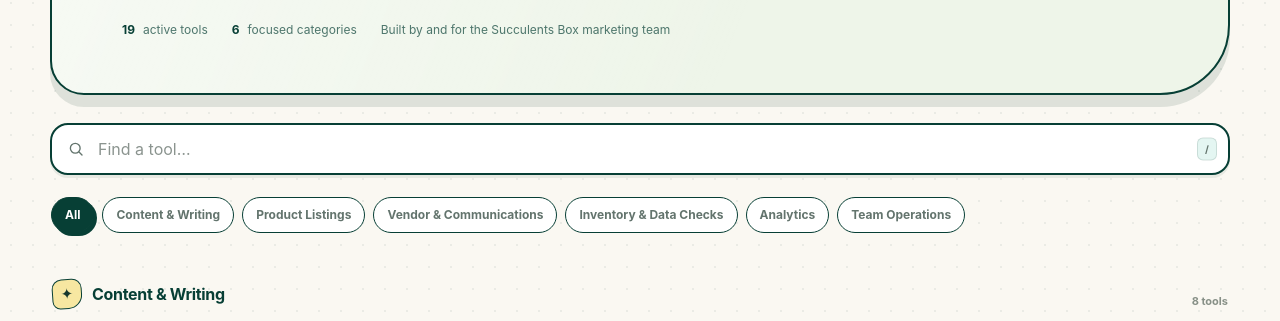
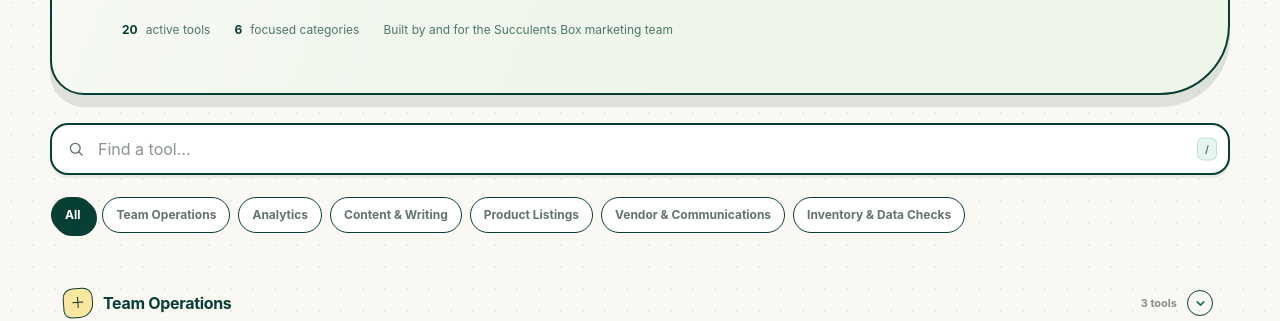
Before and after one commit to emilie-afk/sb-marketing, a plain HTML site: page index.html in a window 1280 px wide. Shown: the part 448-769 px from the top of the page. Drawn offline with Linux system fonts and the light colour scheme.

Commit message:
Add collapsible toolbox sections and dashboard link

```diff
--- a/index.html
+++ b/index.html
@@ -305,11 +305,48 @@
 
     .section-heading {
       display: flex;
-      align-items: end;
+      width: calc(100% - 4px);
+      align-items: center;
       justify-content: space-between;
       gap: 20px;
       margin: 0 2px 14px;
+      padding: 8px 14px 8px 10px;
+      border: 1.5px solid transparent;
+      border-radius: 16px;
+      background: transparent;
+      color: inherit;
+      cursor: pointer;
+      text-align: left;
+      transition: background .18s ease, border-color .18s ease;
     }
+    .section-heading:hover {
+      border-color: var(--forest-950);
+      background: #fffefb;
+    }
+    .section-heading:focus-visible {
+      outline: 3px solid rgba(61, 128, 97, .25);
+      outline-offset: 2px;
+    }
+
+    .section-meta {
+      display: inline-flex;
+      align-items: center;
+      gap: 10px;
+    }
+    .section-chevron {
+      display: grid;
+      place-items: center;
+      width: 26px;
+      height: 26px;
+      border: 1.5px solid var(--forest-950);
+      border-radius: 50%;
+      color: var(--forest-800);
+      transition: transform .22s ease, background .18s ease;
+    }
+    .section-chevron svg { width: 13px; height: 13px; }
+    .section-heading[aria-expanded="false"] .section-chevron { transform: rotate(-90deg); }
+    .section-heading[aria-expanded="false"] { margin-bottom: 4px; }
+    .section-heading:hover .section-chevron { background: var(--sun); }
     .section-title-wrap {
       display: flex;
       align-items: center;
@@ -344,6 +381,7 @@
       grid-template-columns: repeat(3, minmax(0, 1fr));
       gap: 14px;
     }
+    .grid[hidden] { display: none; }
 
     .tool-card {
       position: relative;
@@ -542,7 +580,7 @@
       <h1>Marketing team's toolbox,<br>all in one spot.</h1>
       <p class="hero-copy">The shortcuts, generators, and number-crunchers our team uses every day. Pick a tool and make something good.</p>
       <div class="hero-meta">
-        <span><strong id="tool-total">19</strong> active tools</span>
+        <span><strong id="tool-total">20</strong> active tools</span>
         <span><strong id="category-total">6</strong> focused categories</span>
         <span>Built by and for the Succulents Box marketing team</span>
       </div>
@@ -577,6 +615,26 @@
 
   <script>
     const SECTIONS = [
+      {
+        title: "Team Operations",
+        icon: "＋",
+        tint: "#ead7e7",
+        tools: [
+          { emoji: "🧭", name: "Marketing Dashboard", description: "Command center for marketing planning, reports, tasks, and metrics.", tag: "Command", url: "https://sb-marketing-dashboard.netlify.app/" },
+          { emoji: "🚀", name: "Onboarding Dashboard", description: "Guide new team members through internal onboarding.", tag: "Onboarding", url: "https://sb-onboarding.netlify.app/" },
+          { emoji: "✓", name: "Task Tracker", description: "Keep team tasks and progress visible in one place.", tag: "Tasks", url: "https://sb-task-tracker.netlify.app/" }
+        ]
+      },
+      {
+        title: "Analytics",
+        icon: "↗",
+        tint: "#c9dff0",
+        tools: [
+          { emoji: "📊", name: "Product Revenue Breakdown", description: "See revenue performance broken down by product.", tag: "Revenue", url: "https://sb-plant-breakdown.netlify.app/" },
+          { emoji: "💰", name: "Gross Profit Calculator", description: "Calculate gross profit by product or order.", tag: "Profit", url: "https://sb-profit.netlify.app/" },
+          { emoji: "🎯", name: "Competitor Price Checker", description: "Check competitive pricing across the market.", tag: "Competitors", url: "https://sb-price-checker.onrender.com/" }
+        ]
+      },
       {
         title: "Content & Writing",
         icon: "✦",
@@ -618,34 +676,21 @@
           { emoji: "📦", name: "MCG Inventory Check", description: "Review current MCG inventory levels.", tag: "MCG", url: "https://sb-mcg-check.netlify.app/" },
           { emoji: "🏷️", name: "Price Checker", description: "Check product pricing and prepare updates.", tag: "Pricing", url: "https://sb-price-checker.netlify.app/" }
         ]
-      },
-      {
-        title: "Analytics",
-        icon: "↗",
-        tint: "#c9dff0",
-        tools: [
-          { emoji: "📊", name: "Plant Revenue Breakdown", description: "See revenue performance broken down by plant.", tag: "Revenue", url: "https://sb-plant-breakdown.netlify.app/" },
-          { emoji: "💰", name: "Gross Profit Calculator", description: "Calculate gross profit by product or order.", tag: "Profit", url: "https://sb-profit.netlify.app/" },
-          { emoji: "🎯", name: "Competitor Price Checker", description: "Check competitive pricing across the market.", tag: "Competitors", url: "https://sb-price-checker.onrender.com/" }
-        ]
-      },
-      {
-        title: "Team Operations",
-        icon: "＋",
-        tint: "#ead7e7",
-        tools: [
-          { emoji: "🚀", name: "Onboarding Dashboard", description: "Guide new team members through internal onboarding.", tag: "Onboarding", url: "https://sb-onboarding.netlify.app/" },
-          { emoji: "✓", name: "Task Tracker", description: "Keep team tasks and progress visible in one place.", tag: "Tasks", url: "https://sb-task-tracker.netlify.app/" }
-        ]
       }
     ];
 
-    const state = { category: "All", query: "" };
+    const DEFAULT_OPEN = ["Team Operations"];
+    const state = {
+      category: "All",
+      query: "",
+      collapsed: new Set(SECTIONS.map(section => section.title).filter(title => !DEFAULT_OPEN.includes(title)))
+    };
     const sectionsRoot = document.querySelector("#sections");
     const filtersRoot = document.querySelector("#filters");
     const search = document.querySelector("#search");
     const empty = document.querySelector("#empty");
     const arrow = '<svg viewBox="0 0 16 16" fill="none" aria-hidden="true"><path d="M4 12 12 4M6 4h6v6" stroke="currentColor" stroke-width="1.5" stroke-linecap="round" stroke-linejoin="round"/></svg>';
+    const chevron = '<svg viewBox="0 0 16 16" fill="none" aria-hidden="true"><path d="m4 6 4 4 4-4" stroke="currentColor" stroke-width="1.8" stroke-linecap="round" stroke-linejoin="round"/></svg>';
 
     document.querySelector("#tool-total").textContent = SECTIONS.reduce((sum, section) => sum + section.tools.length, 0);
     document.querySelector("#category-total").textContent = SECTIONS.length;
@@ -673,16 +718,22 @@
         if (!tools.length) return "";
         visibleCount += tools.length;
 
+        const open = query || state.category !== "All" ? true : !state.collapsed.has(section.title);
+        const panelId = `panel-${sectionIndex}`;
+
         return `
           <section class="section" style="animation-delay:${Math.min(sectionIndex * 45, 180)}ms">
-            <div class="section-heading">
+            <button class="section-heading" type="button" data-section="${section.title}" aria-expanded="${open}" aria-controls="${panelId}">
               <div class="section-title-wrap">
                 <span class="section-icon" aria-hidden="true">${section.icon}</span>
                 <h2 class="section-title">${section.title}</h2>
               </div>
-              <span class="section-count">${tools.length} ${tools.length === 1 ? "tool" : "tools"}</span>
-            </div>
-            <div class="grid">
+              <span class="section-meta">
+                <span class="section-count">${tools.length} ${tools.length === 1 ? "tool" : "tools"}</span>
+                <span class="section-chevron" aria-hidden="true">${chevron}</span>
+              </span>
+            </button>
+            <div class="grid" id="${panelId}" ${open ? "" : "hidden"}>
               ${tools.map(tool => `
                 <a class="tool-card" href="${tool.url}" target="_blank" rel="noopener" style="--card-tint:${section.tint}" data-search="${tool.name} ${tool.tag}">
                   <div class="card-top">
@@ -706,6 +757,15 @@
       renderFilters();
       renderSections();
     }
+
+    sectionsRoot.addEventListener("click", event => {
+      const heading = event.target.closest("[data-section]");
+      if (!heading) return;
+      const title = heading.dataset.section;
+      if (state.collapsed.has(title)) state.collapsed.delete(title);
+      else state.collapsed.add(title);
+      renderSections();
+    });
 
     filtersRoot.addEventListener("click", event => {
       const button = event.target.closest("[data-category]");
```
